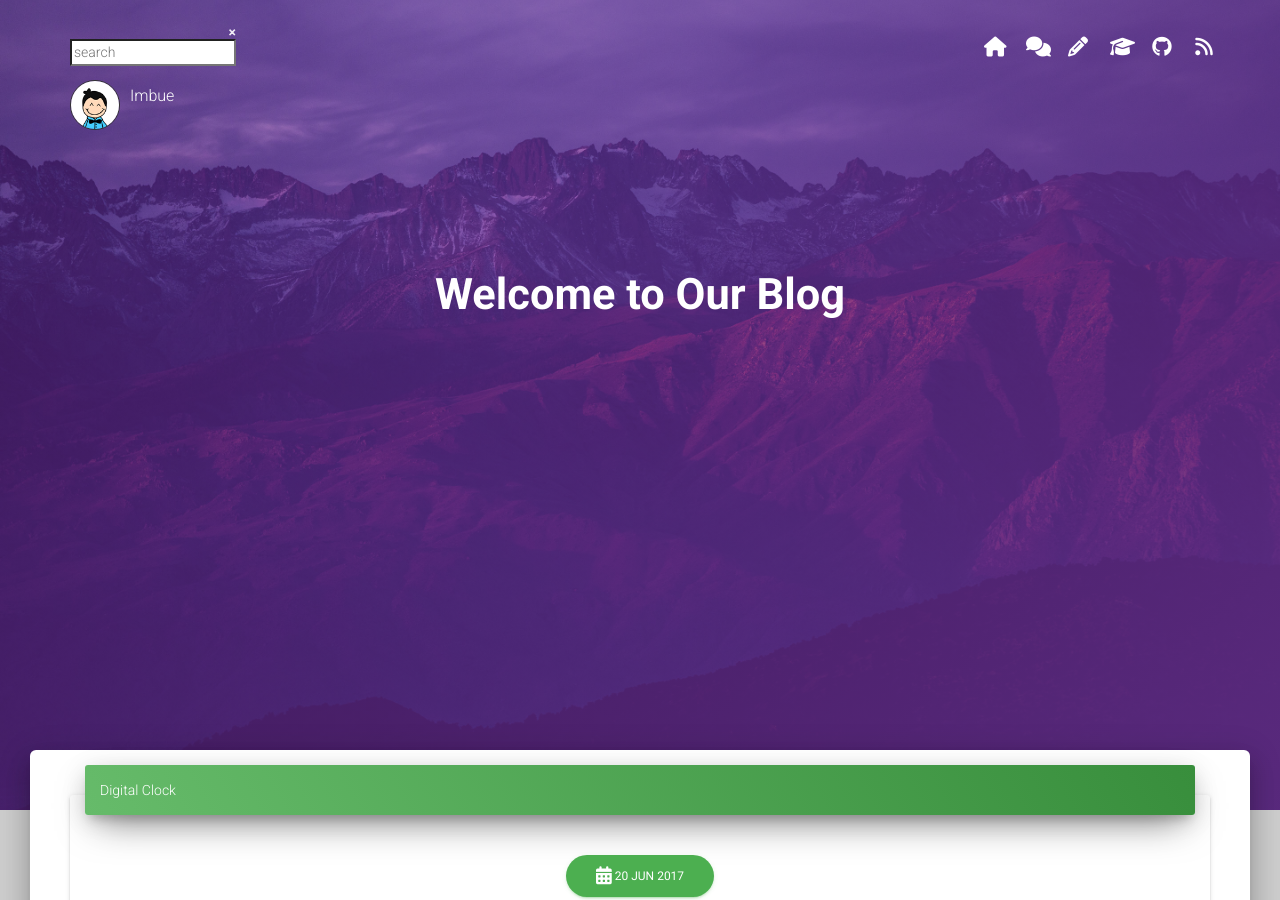
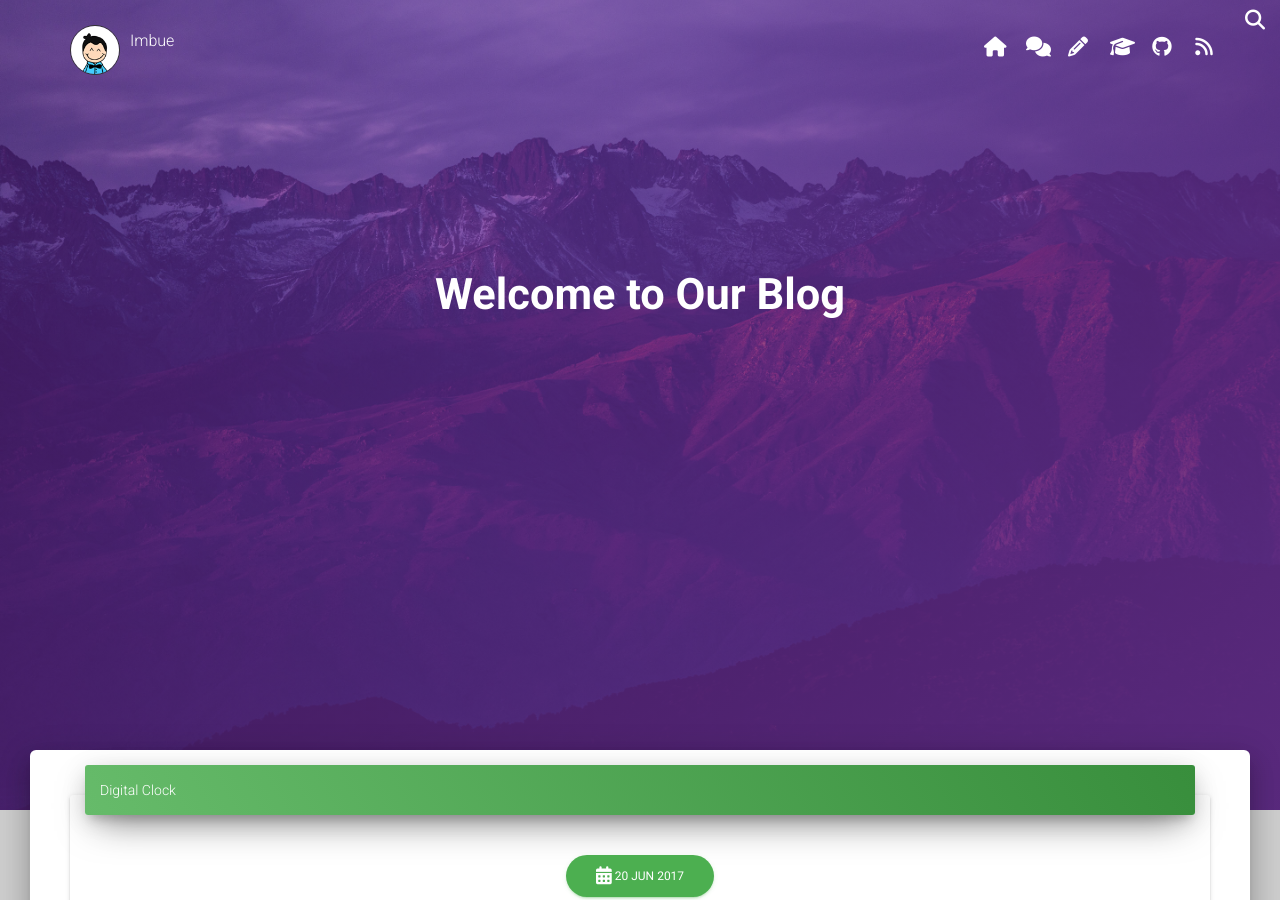
Before and after one commit to tip4programs/imbue, a Jekyll site: the page built from index.html, in a window 1280 px wide and 900 px high. Built offline with Jekyll 4.4.1, drawn with Linux system fonts in a browser that asks for light colours; nearby versions of some CDN libraries; the list of posts is cut into pages by our own code; comment, search, counter and statistics services are not loaded; a style sheet for code colours, icons or effects is not loaded.

Commit message:
Update site_search.html

```diff
--- a/_includes/site_search.html
+++ b/_includes/site_search.html
@@ -1,7 +1,9 @@
-<div id="search">
-    <button type="button" class="close">×</button>
-    <form>
-        <input type="search" value="" placeholder="search" />
-    </form>
+<div id="myOverlay" class="overlay">
+  <span class="closebtn" onclick="closeSearch()" title="Close Overlay">×</span>
+  <div class="overlay-content">
+  <form action="/action_page.php">
+  <input type="text" placeholder="Search.." name="search">
+  </form>
+  </div>
 </div>
-<script src="http://code.jquery.com/jquery-1.11.1.min.js"></script>
+<i class="openBtn fa fa-search" onclick="openSearch()"></i>
```
